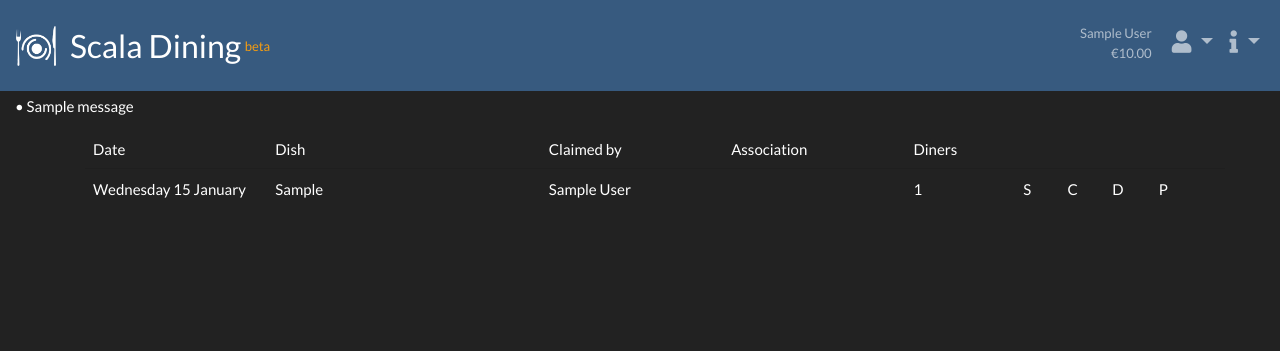
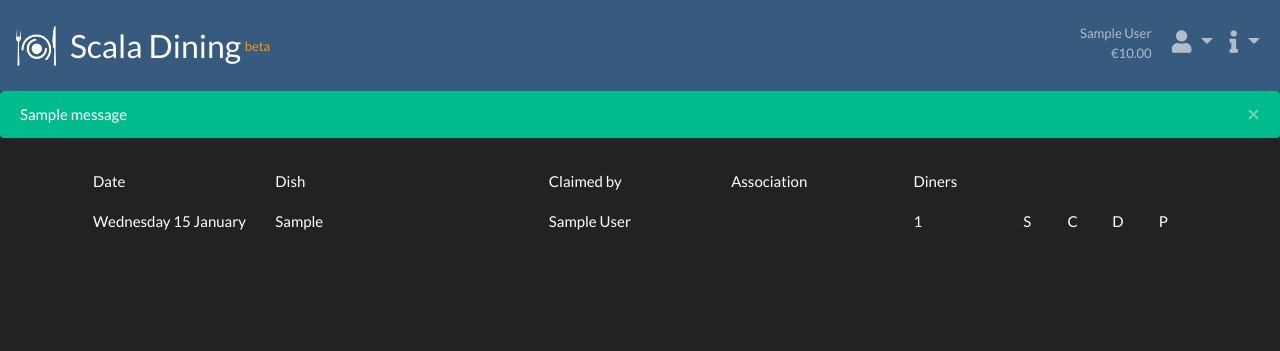
Before and after one commit to VSEScala/Scala-Dining, a Django app: page /user/history/dining in a window 1280 px wide. Shown: the top 351 px of the page. Run offline with Django 3.2, Linux system fonts and the light colour scheme; a user stored in the database is signed in; tables that the repository leaves empty hold one stand-in row (values such as "Sample post"); one stand-in notice (Sample message) is shown; some libraries are stand-ins or nearby versions.

Commit message:
Improved message visualisation

```diff
--- a/assets/templates/base.html
+++ b/assets/templates/base.html
@@ -97,22 +97,14 @@
 
     </nav>
 
-    {% if messages %}
-        <div class="col-12 header-msg py-1">
-            {% for message in messages %}
-                <div {% if message.tags %} class="{{ message.tags }}"{% endif %}
-                        {% if message.level == DEFAULT_MESSAGE_LEVELS.ERROR %} msg-warning {% endif %}>
-                    <div class="width-max-lg">
-                        {% if message.level < DEFAULT_MESSAGE_LEVELS.WARNING %}
-                            &bull;
-                        {% else %}
-                            <span class="bold text-size-4">!</span>
-                        {% endif %}
-                        {{ message }}
-                    </div>
-                </div>
-            {% endfor %}
-        </div>
+    {% if True %}
+        {% for message in messages %}
+            <div class="alert alert-{{ message.tags }} alert-dismissible" role="alert">
+                <button type="button" class="close" data-dismiss="alert" aria-label="Close"><span
+                        aria-hidden="true">&times;</span></button>
+                {{ message }}
+            </div>
+        {% endfor %}
     {% endif %}
 
 <div class="container pt-2">
```
